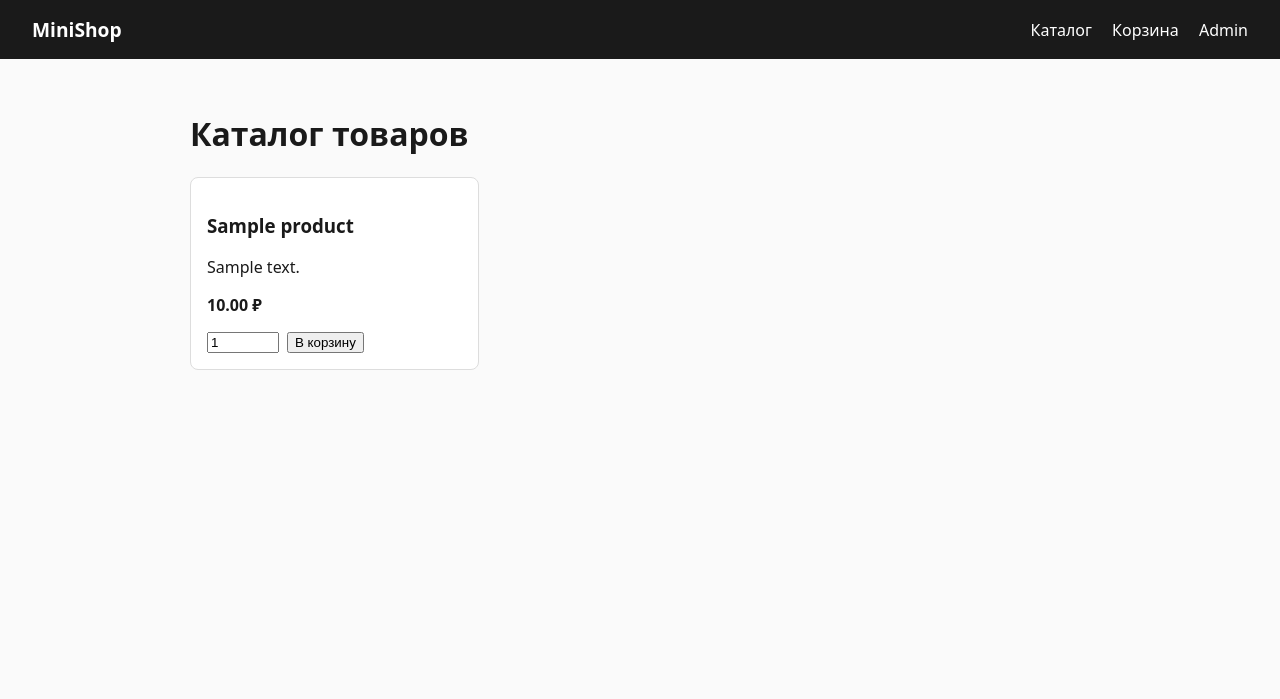
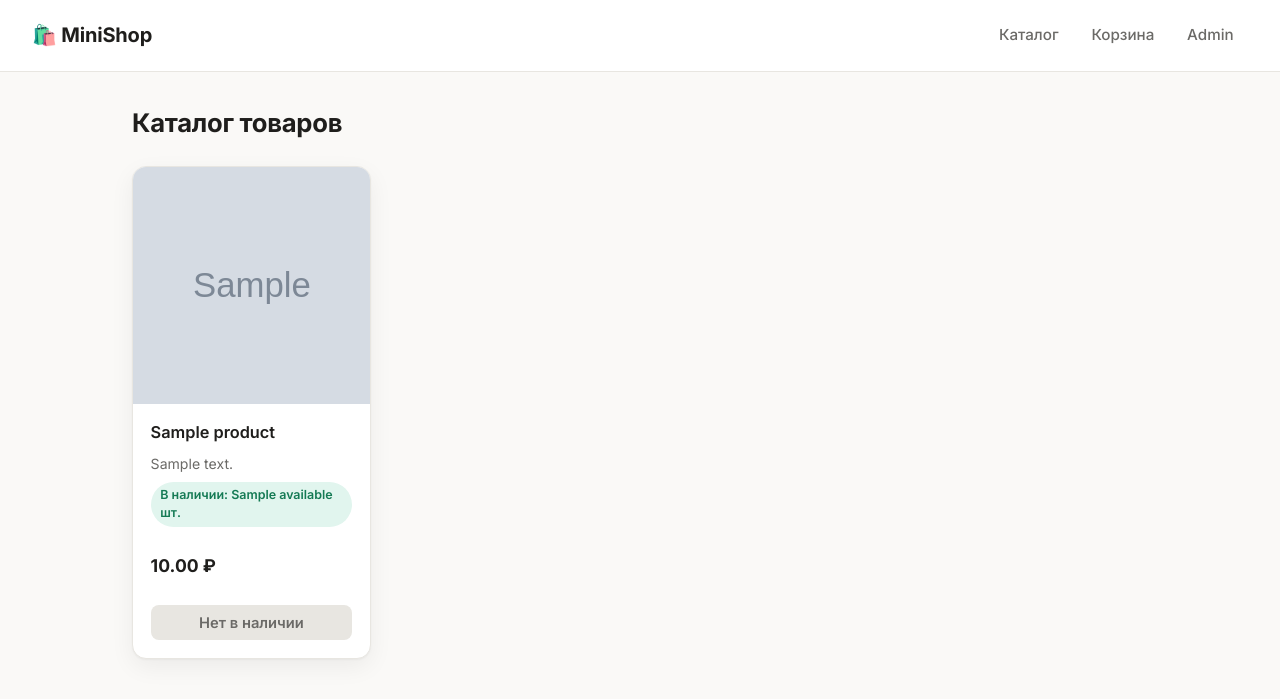
Before and after one commit to bocharovf/demo-app-aiops, a FastAPI app: template services/web-bff/app/templates/index.html in a window 1280 px wide. Shown: the top 699 px of the page. Run offline with FastAPI, Linux system fonts and the light colour scheme; the template is opened without the code that fills it: most values are stand-ins (such as "Sample title", 1, 10 or a date in 2020); grey boxes marked "Sample" are stand-in pictures.

Commit message:
Redesign the storefront and show product images + stock levels
- catalog: add image_url to products (migration 0002), and return
  available stock (quantity - reserved) alongside each product so the
  storefront can show it without an extra round trip per item.
- web-bff: product cards now show an image, an availability badge
  (in stock / low stock / out of stock), and disable "add to cart" once
  a product sells out; cart table shows thumbnails too.
- Add 5 flat SVG placeholder images (no real product photos) plus a
  generic fallback, and wire seed_data.py to set them on the demo catalog.
- Rework style.css: proper design tokens, card shadows/hover, badges,
  Inter font - same functionality, just less bare-bones.

Verified locally end-to-end: catalog+web-bff rebuilt, migration ran
clean, images/badges render correctly, a real checkout still completes.

Co-Authored-By: Claude Sonnet 5 <noreply@anthropic.com>

```diff
--- a/services/catalog/app/models.py
+++ b/services/catalog/app/models.py
@@ -25,6 +25,7 @@ class Product(Base):
     name: Mapped[str]
     description: Mapped[str] = mapped_column(default="")
     price: Mapped[float] = mapped_column(Numeric(10, 2))
+    image_url: Mapped[str | None] = mapped_column(default=None)
     created_at: Mapped[datetime.datetime] = mapped_column(server_default=func.now())
 
     category: Mapped["Category"] = relationship(back_populates="products")
--- a/services/catalog/app/schemas.py
+++ b/services/catalog/app/schemas.py
@@ -20,6 +20,8 @@ class ProductOut(BaseModel):
     name: str
     description: str
     price: float
+    image_url: str | None = None
+    available: int = 0
 
 
 class ProductCreate(BaseModel):
@@ -27,6 +29,7 @@ class ProductCreate(BaseModel):
     name: str
     description: str = ""
     price: float
+    image_url: str | None = None
     initial_quantity: int = 0
 
 
--- a/services/web-bff/app/main.py
+++ b/services/web-bff/app/main.py
@@ -64,7 +64,14 @@ async def cart_view(request: Request):
     try:
         for product_id, quantity in cart.items():
             product = await clients.get_product(product_id)
-            items.append({"name": product["name"], "price": product["price"], "quantity": quantity})
+            items.append(
+                {
+                    "name": product["name"],
+                    "price": product["price"],
+                    "quantity": quantity,
+                    "image_url": product.get("image_url"),
+                }
+            )
     except httpx.HTTPError as exc:
         logger.error("failed to load product for cart", extra={"error": str(exc)})
         error = "Не удалось загрузить содержимое корзины"
--- a/services/web-bff/app/static/style.css
+++ b/services/web-bff/app/static/style.css
@@ -1,17 +1,153 @@
-body { font-family: system-ui, sans-serif; margin: 0; color: #1a1a1a; background: #fafafa; }
-header { display: flex; justify-content: space-between; align-items: center; padding: 1rem 2rem; background: #1a1a1a; color: #fff; }
-header a { color: #fff; text-decoration: none; margin-left: 1rem; }
-.brand { font-weight: 700; font-size: 1.2rem; margin-left: 0 !important; }
-main { padding: 2rem; max-width: 900px; margin: 0 auto; }
-.grid { display: grid; grid-template-columns: repeat(auto-fill, minmax(220px, 1fr)); gap: 1rem; }
-.card { border: 1px solid #ddd; border-radius: 8px; padding: 1rem; background: #fff; }
-.price { font-weight: 700; }
-table { width: 100%; border-collapse: collapse; margin: 1rem 0; }
-th, td { text-align: left; padding: 0.5rem; border-bottom: 1px solid #eee; }
-.alert { background: #ffe0e0; border: 1px solid #f5a; padding: 1rem; border-radius: 8px; margin-bottom: 1rem; }
-.ok { color: #128a12; font-weight: 700; }
-.fail { color: #c0392b; font-weight: 700; }
-.hint { color: #777; font-size: 0.9rem; }
-form { display: flex; gap: 0.5rem; margin-top: 0.5rem; }
-input[type=number] { width: 4rem; }
-button { cursor: pointer; }
+:root {
+  --brand: #4338ca;
+  --brand-dark: #312a8a;
+  --bg: #faf9f7;
+  --surface: #ffffff;
+  --text: #1f1e1c;
+  --text-muted: #6b6a67;
+  --border: #e8e6e1;
+  --success: #147a54;
+  --success-bg: #e1f5ee;
+  --warning: #92620a;
+  --warning-bg: #faeeda;
+  --danger: #a3311d;
+  --danger-bg: #faece7;
+  --radius: 14px;
+  --shadow: 0 1px 2px rgba(20, 20, 15, 0.04), 0 8px 24px rgba(20, 20, 15, 0.06);
+}
+
+* { box-sizing: border-box; }
+
+body {
+  font-family: "Inter", system-ui, -apple-system, "Segoe UI", sans-serif;
+  margin: 0;
+  color: var(--text);
+  background: var(--bg);
+  line-height: 1.5;
+}
+
+header {
+  display: flex;
+  justify-content: space-between;
+  align-items: center;
+  padding: 1rem 2rem;
+  background: var(--surface);
+  border-bottom: 1px solid var(--border);
+  position: sticky;
+  top: 0;
+  z-index: 10;
+}
+header nav { display: flex; align-items: center; gap: 0.25rem; }
+header nav a {
+  color: var(--text-muted);
+  text-decoration: none;
+  padding: 0.5rem 0.9rem;
+  border-radius: 999px;
+  font-size: 0.95rem;
+  font-weight: 500;
+  transition: background 0.15s, color 0.15s;
+}
+header nav a:hover { background: var(--bg); color: var(--text); }
+.brand {
+  font-weight: 700;
+  font-size: 1.25rem;
+  color: var(--text) !important;
+  text-decoration: none;
+  letter-spacing: -0.01em;
+}
+.brand::before { content: "🛍️ "; }
+
+main { padding: 2rem; max-width: 1080px; margin: 0 auto; }
+
+h1 { font-size: 1.6rem; font-weight: 700; letter-spacing: -0.01em; margin: 0 0 1.5rem; }
+
+.grid { display: grid; grid-template-columns: repeat(auto-fill, minmax(230px, 1fr)); gap: 1.25rem; }
+
+.card {
+  border: 1px solid var(--border);
+  border-radius: var(--radius);
+  background: var(--surface);
+  box-shadow: var(--shadow);
+  overflow: hidden;
+  display: flex;
+  flex-direction: column;
+  transition: transform 0.15s, box-shadow 0.15s;
+}
+.card:hover { transform: translateY(-2px); box-shadow: 0 2px 4px rgba(20,20,15,.06), 0 16px 32px rgba(20,20,15,.09); }
+
+.card-media {
+  aspect-ratio: 1 / 1;
+  background: var(--bg);
+  display: flex;
+  align-items: center;
+  justify-content: center;
+}
+.card-media img { width: 100%; height: 100%; object-fit: cover; display: block; }
+
+.card-body { padding: 1rem 1.1rem 1.1rem; display: flex; flex-direction: column; gap: 0.5rem; flex: 1; }
+.card-body h3 { margin: 0; font-size: 1.02rem; font-weight: 600; }
+.card-body .desc { margin: 0; color: var(--text-muted); font-size: 0.88rem; flex: 1; }
+.price { font-weight: 700; font-size: 1.1rem; }
+
+.badge {
+  display: inline-flex;
+  align-items: center;
+  gap: 0.35rem;
+  font-size: 0.78rem;
+  font-weight: 600;
+  padding: 0.25rem 0.6rem;
+  border-radius: 999px;
+  width: fit-content;
+}
+.badge.in-stock { color: var(--success); background: var(--success-bg); }
+.badge.low-stock { color: var(--warning); background: var(--warning-bg); }
+.badge.out-of-stock { color: var(--danger); background: var(--danger-bg); }
+
+table { width: 100%; border-collapse: collapse; margin: 1rem 0; background: var(--surface); border-radius: var(--radius); overflow: hidden; box-shadow: var(--shadow); }
+th, td { text-align: left; padding: 0.75rem 1rem; border-bottom: 1px solid var(--border); }
+th { color: var(--text-muted); font-size: 0.82rem; text-transform: uppercase; letter-spacing: 0.03em; font-weight: 600; }
+tr:last-child td { border-bottom: none; }
+td.product-cell { display: flex; align-items: center; gap: 0.7rem; }
+td.product-cell img { width: 40px; height: 40px; border-radius: 8px; object-fit: cover; background: var(--bg); }
+
+.alert { background: var(--danger-bg); color: var(--danger); border: 1px solid #f0c8bd; padding: 1rem; border-radius: var(--radius); margin-bottom: 1.5rem; font-weight: 500; }
+.ok { color: var(--success); font-weight: 700; }
+.fail { color: var(--danger); font-weight: 700; }
+.hint { color: var(--text-muted); font-size: 0.88rem; }
+
+form { display: flex; gap: 0.5rem; margin-top: 0.5rem; align-items: center; }
+input[type=number], input[type=email], input[type=text] {
+  border: 1px solid var(--border);
+  border-radius: 8px;
+  padding: 0.5rem 0.7rem;
+  font-size: 0.92rem;
+  font-family: inherit;
+  background: var(--surface);
+  color: var(--text);
+}
+input[type=number] { width: 4.2rem; }
+input[type=number]:focus, input[type=email]:focus, input[type=text]:focus {
+  outline: 2px solid var(--brand); outline-offset: 1px; border-color: var(--brand);
+}
+
+button, .btn {
+  cursor: pointer;
+  border: none;
+  background: var(--brand);
+  color: #fff;
+  padding: 0.55rem 1.1rem;
+  border-radius: 8px;
+  font-weight: 600;
+  font-size: 0.92rem;
+  font-family: inherit;
+  transition: background 0.15s;
+}
+button:hover, .btn:hover { background: var(--brand-dark); }
+button:disabled { background: var(--border); color: var(--text-muted); cursor: not-allowed; }
+
+a { color: var(--brand); }
+a.plain-link { color: var(--text-muted); font-size: 0.9rem; text-decoration: none; }
+a.plain-link:hover { color: var(--text); text-decoration: underline; }
+
+.checkout-form { flex-direction: column; align-items: flex-start; max-width: 360px; }
+.checkout-form input { width: 100%; }
--- a/services/web-bff/app/templates/admin.html
+++ b/services/web-bff/app/templates/admin.html
@@ -6,9 +6,9 @@
   {% for row in services %}
   <tr>
     <td>{{ row.name }}</td>
-    <td class="{{ 'ok' if row.health else 'fail' }}">{{ "OK" if row.health else "FAIL" }}</td>
-    <td class="{{ 'ok' if row.ready else 'fail' }}">{{ "OK" if row.ready else "FAIL" }}</td>
-    <td><a href="{{ row.metrics_url }}" target="_blank">metrics</a></td>
+    <td><span class="badge {{ 'in-stock' if row.health else 'out-of-stock' }}">{{ "OK" if row.health else "FAIL" }}</span></td>
+    <td><span class="badge {{ 'in-stock' if row.ready else 'out-of-stock' }}">{{ "OK" if row.ready else "FAIL" }}</span></td>
+    <td><a href="{{ row.metrics_url }}" target="_blank" class="plain-link">metrics →</a></td>
   </tr>
   {% endfor %}
 </table>
--- a/services/web-bff/app/templates/base.html
+++ b/services/web-bff/app/templates/base.html
@@ -2,7 +2,11 @@
 <html lang="ru">
 <head>
   <meta charset="utf-8">
+  <meta name="viewport" content="width=device-width, initial-scale=1">
   <title>MiniShop</title>
+  <link rel="preconnect" href="https://fonts.googleapis.com">
+  <link rel="preconnect" href="https://fonts.gstatic.com" crossorigin>
+  <link href="https://fonts.googleapis.com/css2?family=Inter:wght@400;500;600;700&display=swap" rel="stylesheet">
   <link rel="stylesheet" href="/static/style.css">
 </head>
 <body>
--- a/services/web-bff/app/templates/index.html
+++ b/services/web-bff/app/templates/index.html
@@ -5,14 +5,30 @@
 <div class="grid">
   {% for p in products %}
   <div class="card">
+    <div class="card-media">
+      <img src="{{ p.image_url or '/static/products/placeholder.svg' }}" alt="{{ p.name }}" loading="lazy">
+    </div>
+    <div class="card-body">
       <h3>{{ p.name }}</h3>
-    <p>{{ p.description }}</p>
+      <p class="desc">{{ p.description }}</p>
+      {% if p.available <= 0 %}
+        <span class="badge out-of-stock">Нет в наличии</span>
+      {% elif p.available <= 5 %}
+        <span class="badge low-stock">Осталось {{ p.available }} шт.</span>
+      {% else %}
+        <span class="badge in-stock">В наличии: {{ p.available }} шт.</span>
+      {% endif %}
       <p class="price">{{ "%.2f"|format(p.price) }} ₽</p>
+      {% if p.available > 0 %}
       <form method="post" action="/cart/add">
         <input type="hidden" name="product_id" value="{{ p.id }}">
-      <input type="number" name="quantity" value="1" min="1">
+        <input type="number" name="quantity" value="1" min="1" max="{{ p.available }}">
         <button type="submit">В корзину</button>
       </form>
+      {% else %}
+      <button type="button" disabled>Нет в наличии</button>
+      {% endif %}
+    </div>
   </div>
   {% endfor %}
 </div>
```
Also changed, not shown: scripts/seed_data.py (+6 -5 lines), services/catalog/alembic/versions/0002_product_image_url.py (added, +21 -0 lines), services/catalog/app/routers/products.py (+29 -6 lines), services/web-bff/app/templates/cart.html (+6 -3 lines), services/web-bff/app/templates/order_status.html (+10 -2 lines), services/web-bff/app/static/products/book-blue.svg (added), services/web-bff/app/static/products/book-purple.svg (added), services/web-bff/app/static/products/cube.svg (added), services/web-bff/app/static/products/headphones.svg (added), services/web-bff/app/static/products/placeholder.svg (added), services/web-bff/app/static/products/powerbank.svg (added). Lines whose indentation alone changed are shown as unchanged.
